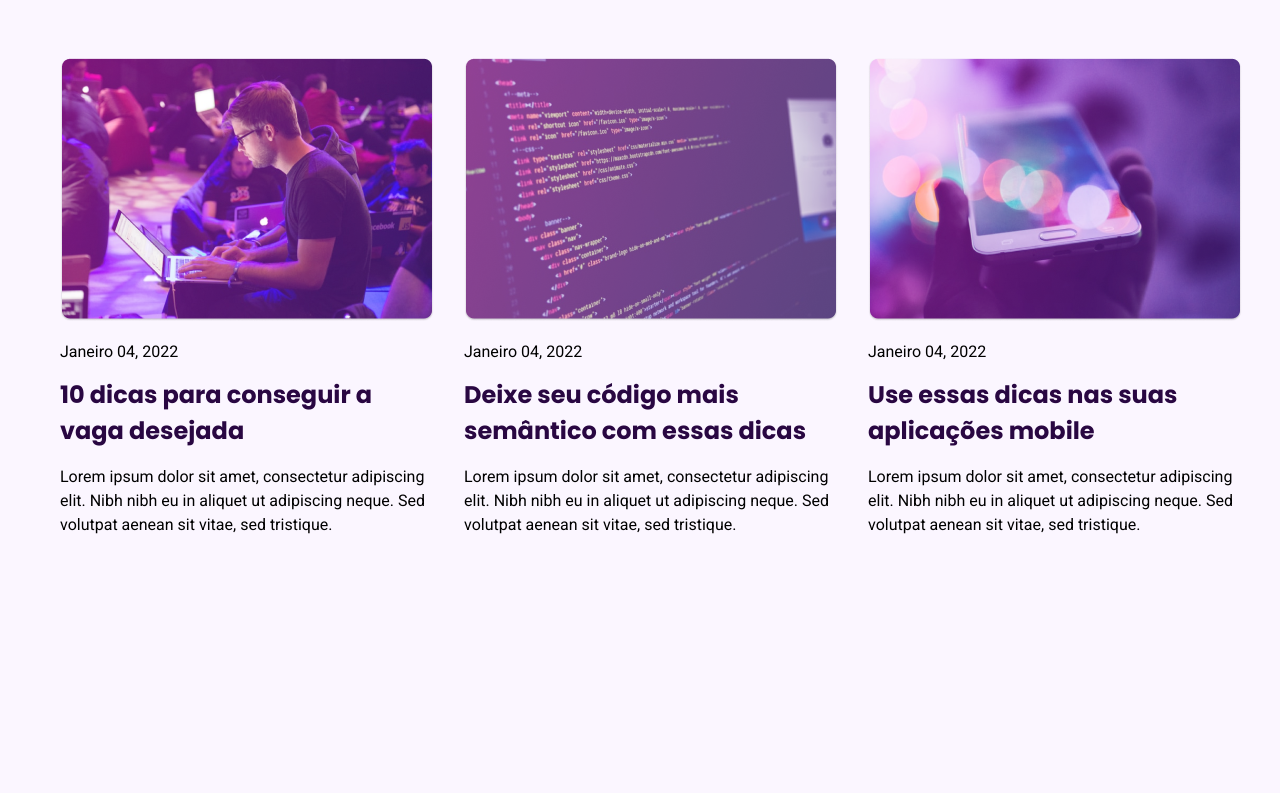
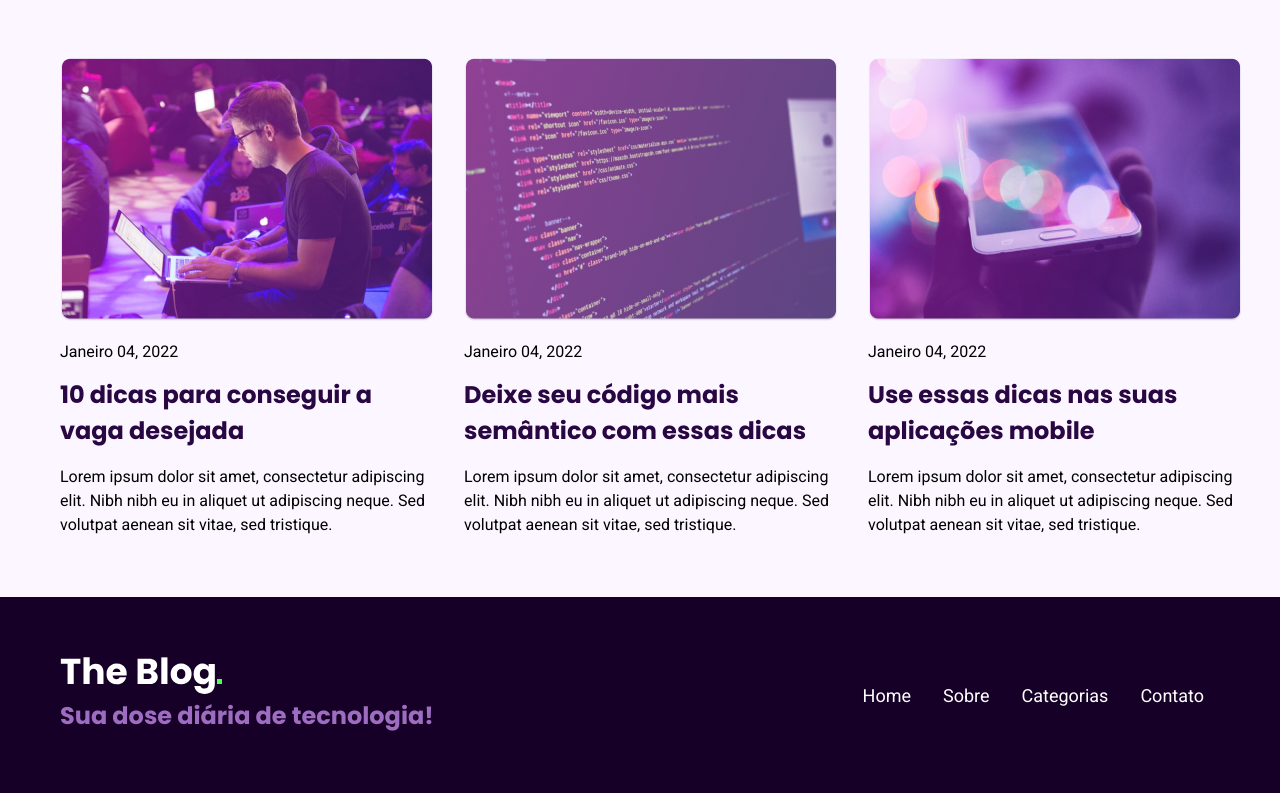
Before and after one commit to matheuszoppe/RocketBlog, a plain HTML site: page index.html in a window 1280 px wide. Shown: the part 1214-2007 px from the top of the page. Before the commit the page ends 1811 px from the top, so only its background shows below. Drawn offline with Linux system fonts and the light colour scheme.

Commit message:
Adição do footer

```diff
--- /dev/null
+++ b/css/footer.css
@@ -0,0 +1,50 @@
+.footer-bg {
+  background-color: var(--dark-bg);
+}
+
+.footer {
+  padding-top: 60px;
+  padding-bottom: 60px;
+  display: flex;
+  align-items: center;
+  justify-content: space-between;
+}
+
+.footer h1 {
+  font: 700 24px "Poppins";
+  color: var(--button-bg);
+}
+
+.footer ul {
+  display: flex;
+}
+
+.footer li {
+  padding: 16px;
+  box-sizing: border-box;
+}
+
+.footer li a {
+  color: var(--white);
+  font: 400 18px "Roboto";
+  position: relative;
+}
+
+.footer li a:hover {
+  font-weight: 700;
+}
+
+.footer li a:after {
+  content: "";
+  display: block;
+  height: 0px;
+  width: 2px;
+  background: var(--green);
+  position: absolute;
+  bottom: 0px;
+  left: -6px;
+}
+
+.footer li a:hover:after {
+  height: 100%;
+}
--- a/css/header.css
+++ b/css/header.css
@@ -1,8 +1,8 @@
-header{
+header {
   background-color: var(--purple-bg);
 }
 
-.header-menu{
+.header-menu {
   display: flex;
   justify-content: space-between;
   align-items: center;
@@ -10,22 +10,21 @@ header{
   padding-bottom: 64px;
 }
 
-.header-menu ul{
-
+.header-menu ul {
   display: flex;
 }
-.header-menu li{
+.header-menu li {
   padding: 0 16px;
   box-sizing: border-box;
 }
 
-.header-menu li a{
+.header-menu li a {
   color: var(--white);
-  font: 400 18px 'Roboto';
+  font: 400 18px "Roboto";
   position: relative;
 }
 
-.header-menu li a:hover{
+.header-menu li a:hover {
   font-weight: 700;
 }
 
@@ -49,7 +48,7 @@ header{
   align-items: center;
 }
 
-.header-pesquisa input{
+.header-pesquisa input {
   height: 44px;
   width: 230px;
   border-radius: 4px 0 0 4px;
@@ -58,7 +57,11 @@ header{
   background-color: var(--dark-bg);
   color: var(--light-purple);
 }
-.header-pesquisa button{
+.header-pesquisa input:focus {
+  box-shadow: 0 0 0 0;
+  outline: 0;
+}
+.header-pesquisa button {
   padding: 8.5px 23px;
   background-color: var(--button-bg);
   border: none;
--- a/css/style.css
+++ b/css/style.css
@@ -3,3 +3,4 @@
 @import "./intro.css";
 @import "./conteudo.css";
 @import "./cards.css";
+@import "./footer.css";
--- a/index.html
+++ b/index.html
@@ -5,6 +5,7 @@
     <meta http-equiv="X-UA-Compatible" content="IE=edge" />
     <meta name="viewport" content="width=device-width, initial-scale=1.0" />
     <title>The Blog</title>
+    <link rel="shortcut icon" href="./images/favicon.svg" type="image/x-icon" />
     <link rel="preconnect" href="https://fonts.googleapis.com" />
     <link rel="preconnect" href="https://fonts.gstatic.com" crossorigin />
     <link
@@ -95,7 +96,9 @@
         <span>Janeiro 04, 2022</span>
         <h2>10 dicas para conseguir a vaga desejada</h2>
         <p>
-         Lorem ipsum dolor sit amet, consectetur adipiscing elit. Nibh nibh eu in aliquet ut adipiscing neque. Sed volutpat aenean sit vitae, sed tristique.
+          Lorem ipsum dolor sit amet, consectetur adipiscing elit. Nibh nibh eu
+          in aliquet ut adipiscing neque. Sed volutpat aenean sit vitae, sed
+          tristique.
         </p>
       </div>
       <div class="card-conteudo">
@@ -103,7 +106,9 @@
         <span>Janeiro 04, 2022</span>
         <h2>Deixe seu código mais semântico com essas dicas</h2>
         <p>
-         Lorem ipsum dolor sit amet, consectetur adipiscing elit. Nibh nibh eu in aliquet ut adipiscing neque. Sed volutpat aenean sit vitae, sed tristique.
+          Lorem ipsum dolor sit amet, consectetur adipiscing elit. Nibh nibh eu
+          in aliquet ut adipiscing neque. Sed volutpat aenean sit vitae, sed
+          tristique.
         </p>
       </div>
       <div class="card-conteudo">
@@ -111,10 +116,26 @@
         <span>Janeiro 04, 2022</span>
         <h2>Use essas dicas nas suas aplicações mobile</h2>
         <p>
-         Lorem ipsum dolor sit amet, consectetur adipiscing elit. Nibh nibh eu in aliquet ut adipiscing neque. Sed volutpat aenean sit vitae, sed tristique.
+          Lorem ipsum dolor sit amet, consectetur adipiscing elit. Nibh nibh eu
+          in aliquet ut adipiscing neque. Sed volutpat aenean sit vitae, sed
+          tristique.
         </p>
       </div>
+    </article>
+    <footer class="footer-bg">
+      <div class="footer container">
+        <div>
+          <img src="./images/logo.svg" alt="">
+          <h1>Sua dose diária de tecnologia!</h1>
 
-    </article>
+        </div>
+        <ul aria-label="Primaria">
+          <li><a href="#">Home</a></li>
+          <li><a href="#">Sobre</a></li>
+          <li><a href="#">Categorias</a></li>
+          <li><a href="#">Contato</a></li>
+        </ul>
+      </div>
+    </footer>
   </body>
 </html>
```
Also changed, not shown: images/favicon.svg (added).
